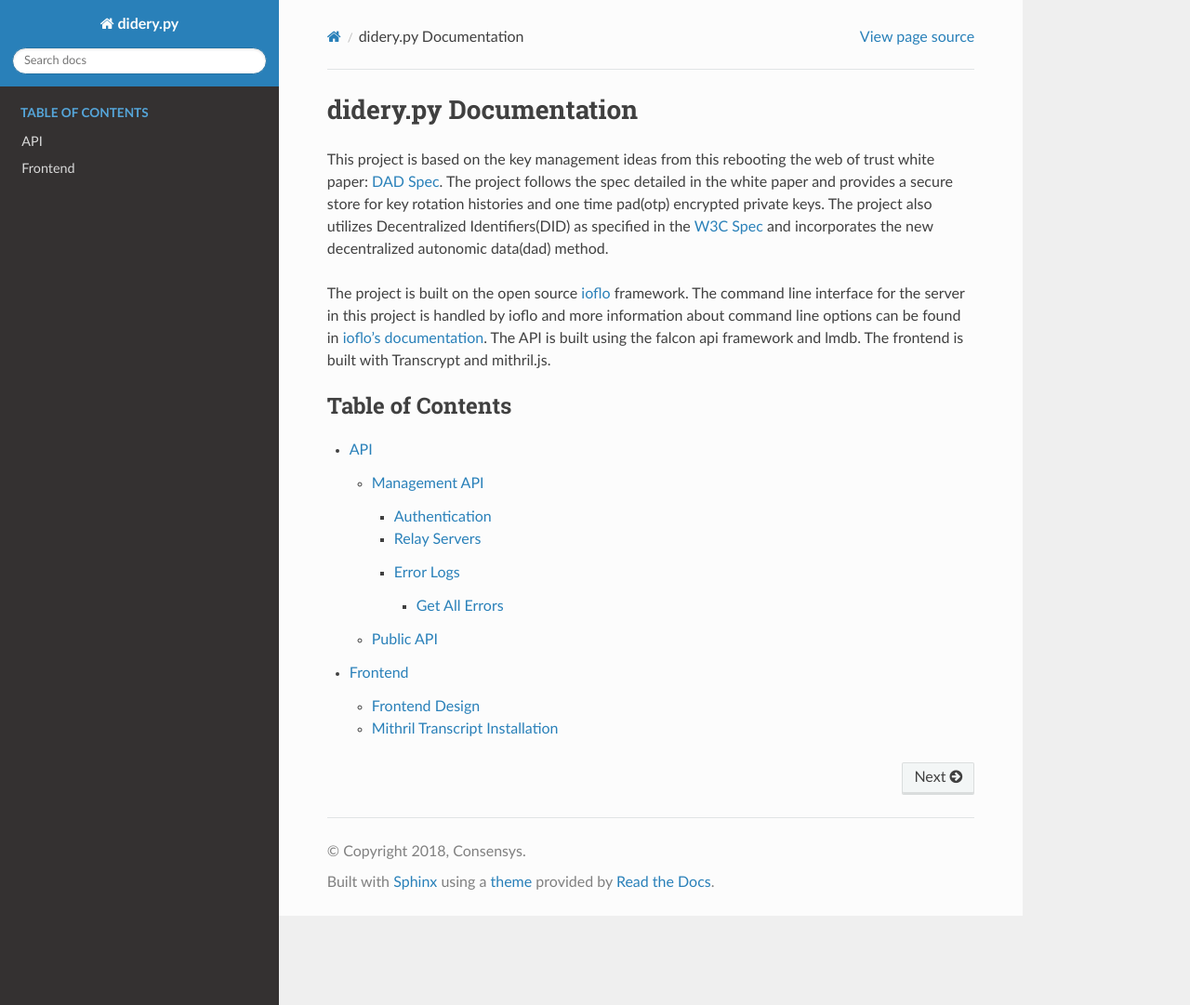
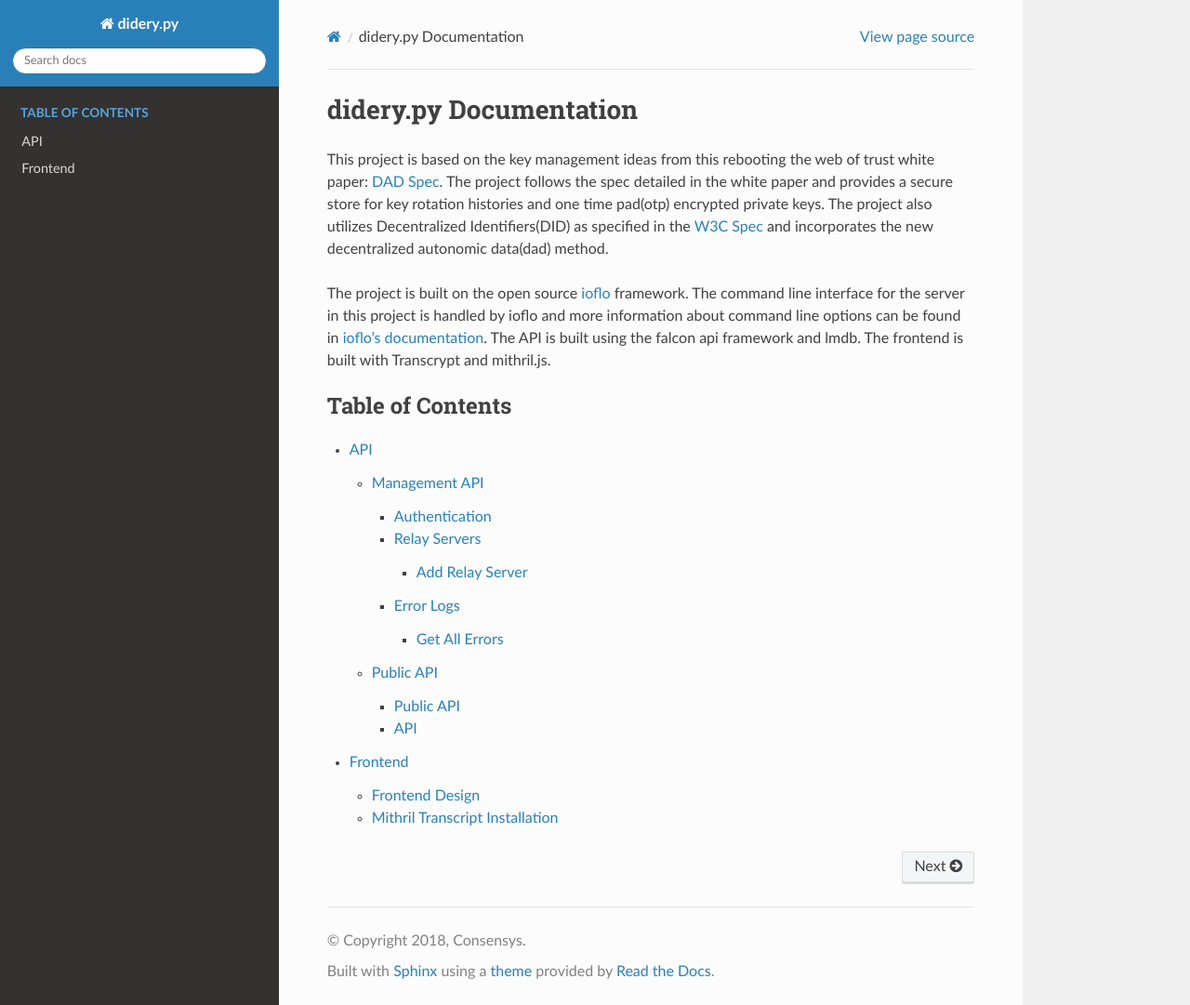
Before and after one commit to reputage/didery, a Sphinx documentation site: the page built from docs/index.rst, in a window 1280 px wide and 1081 px high. Shown: the whole window at 93% size. Built offline with Sphinx 7.4.7 and the Read the Docs theme 2.0.0, drawn with Linux system fonts in a browser that asks for light colours; pages that are not in the unit, such as notebooks, are missing from menus.

Commit message:
trying to fix the remaining hidden pages on read the docs

```diff
--- a/docs/api/management_api/relay_servers/index.rst
+++ b/docs/api/management_api/relay_servers/index.rst
@@ -7,4 +7,4 @@ This endpoint is just for managing the back end.  This allows you to tell the se
 .. toctree::
    :titlesonly:
 
-   *
+   add_relay_server
--- a/docs/api/public_api/index.rst
+++ b/docs/api/public_api/index.rst
@@ -5,4 +5,4 @@ Public API
 .. toctree::
    :titlesonly:
 
-   public_api*
+   public_api
```
